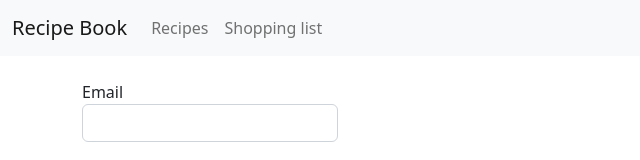
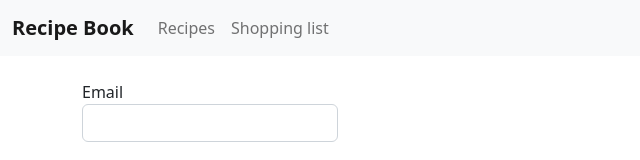
Before and after one commit to dhruvj7/Shopping_list, an Angular app: page /#/auth in a window 1280 px wide. Shown: the top 160 px of the page, without its empty margins (0-640 px from the left). Built offline with nearby package versions, Linux system fonts and the light colour scheme.

Commit message:
picture of recipe added

```diff
--- a/src/app/header/header.component.html
+++ b/src/app/header/header.component.html
@@ -1,6 +1,6 @@
 <nav class="navbar navbar-expand-lg bg-light">
     <div class="container-fluid">
-      <a class="navbar-brand" href="#">Recipe Book</a>
+      <b><a class="navbar-brand" href="#">Recipe Book</a></b>
       <button class="navbar-toggler" type="button" data-bs-toggle="collapse" data-bs-target="#navbarSupportedContent" aria-controls="navbarSupportedContent" aria-expanded="false" aria-label="Toggle navigation">
         <span class="navbar-toggler-icon"></span>
       </button>
@@ -33,7 +33,6 @@
             </ul>
           </li>
         </ul>
-
       </div>
     </div>
 </nav>
--- a/src/app/recipes/recipe-detail/recipe-detail.component.html
+++ b/src/app/recipes/recipe-detail/recipe-detail.component.html
@@ -1,4 +1,7 @@
-<h2>{{currentRecipe.name}}</h2>
+<br><h2>{{currentRecipe.name}}</h2>
+<div>
+    <img [src]="currentRecipe.imagePath" alt="" height="200px">
+</div><br>
 <div class="row">
     <div class="col-xs-12">
         {{currentRecipe.description}}
```
